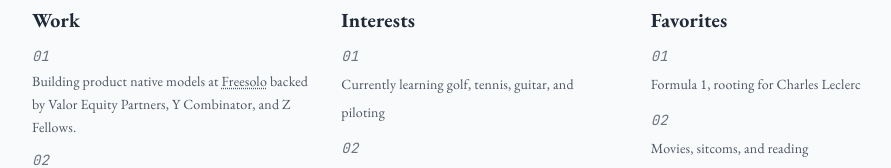
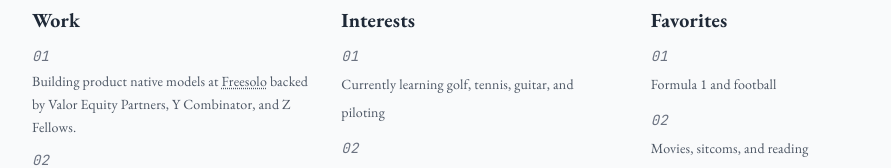
Before and after one commit to DavidBShan/WebsiteV2, a Next.js app: page / in a window 1280 px wide. Shown: the part 226-394 px from the top of the page, without its empty margins (160-1051 px from the left). Built offline with nearby package versions, Linux system fonts and the light colour scheme.

Commit message:
feat: replace leclerc entry with formula 1 and football

```diff
--- a/app/page.tsx
+++ b/app/page.tsx
@@ -354,7 +354,7 @@ export default function Home() {
                   >
                     01
                   </div>
-                  <p>Formula 1, rooting for Charles Leclerc</p>
+                  <p>Formula 1 and football</p>
                 </li>
                 <li
                   className="text-sm leading-loose animate-fade-in delay-1300"
```
